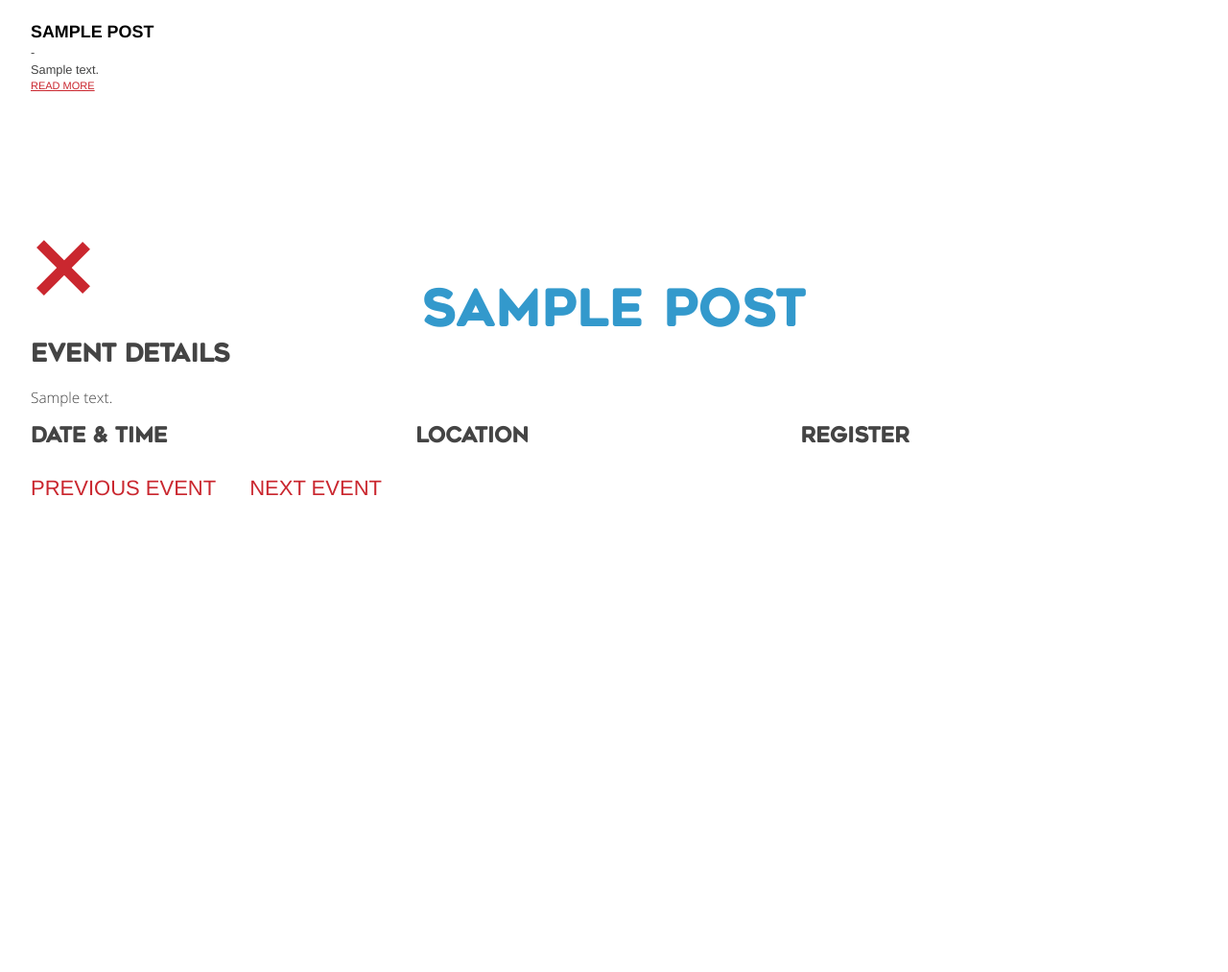
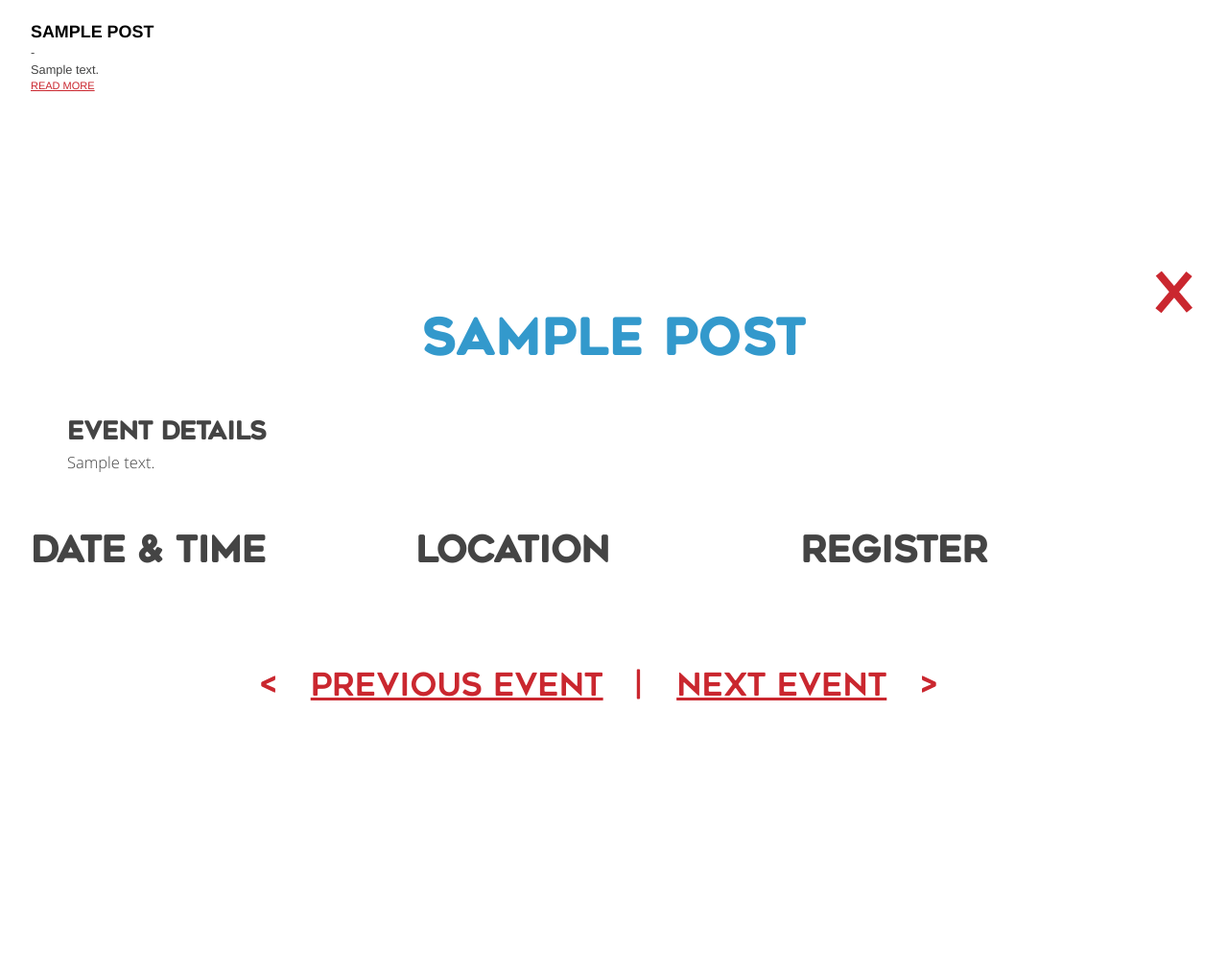
Before and after one commit to teiajamese/wdcep, a WordPress theme: template page.php in a window 1280 px wide. Shown: the part 1676-2689 px from the top of the page at 96% size. Run offline with PHP 8.4 and a stand-in for WordPress, Linux system fonts and the light colour scheme; the site name, menu and one post (Sample post) are stand-ins, and other content is empty; some libraries are stand-ins or nearby versions.

Commit message:
styled events, added arrows

```diff
--- a/content/content-events.php
+++ b/content/content-events.php
@@ -1,5 +1,5 @@
 <div class="slide" data-anchor="all">
-<section id="events">
+	<section id="events">
 
 <?php
 	$args = array(
@@ -70,12 +70,13 @@
 								</div>
 							</div>
 
-							<?php endwhile;?><div id="arrowL">
-    </div>
-    <div id="arrowR">
-    </div>
+							<?php endwhile;?>
+							<div id="arrowL">
+						    </div>
+						    <div id="arrowR">
+						    </div>
 						<?php endif;?>
-					</div>
+					</div><!-- End upcoming -->
 					<div class="past">
 						<h3>Past Events</h3>
 						<?php $args = array(
@@ -85,7 +86,7 @@
 								'relation' => 'AND',
 								array(
 									'key' => 'date',
-									'value' => date("mdY"),
+									'value' => date("m/d/Y"),
 									'compare' => '<'
 									)
 								)
@@ -117,7 +118,6 @@
 						<?php endif;?>
 					</div><!--- End Past Events-->
 				</div><!--- End of Events -->
-
 			</div><!--- End of Wrapper -->
 		</section>
 </div>
--- a/content/content-landing.php
+++ b/content/content-landing.php
@@ -12,8 +12,9 @@
 		?>
 			<section id="landing" style="background-image:url();">
 
-			<div class="landing-hero" data-video="<?php echo get_field('video');?>" style="background-image:url('<?php echo get_field('hero_image')?>')">
-			</div>
+				<div class="landing-hero" data-video="<?php echo get_field('video');?>" style="background-image:url('<?php echo get_field('hero_image')?>')">
+				</div>
+
 			<div class="logo">
 				<a href="<?php echo home_url(); ?>">
 					<!-- svg logo - toddmotto.com/mastering-svg-use-for-a-retina-web-fallbacks-with-png-script -->
@@ -24,9 +25,12 @@
 				<h2><?php echo get_field("headline_text");?></h2>
 				<h3><?php echo get_field("sub_headline_text");?></h3>
 			</div>
+			<?php if(get_field('video')):?>
+
 			<div class="play">
 			<img src="<?php echo get_template_directory_uri() ?>/img/playButton.png" alt="play button">
 			</div>
+			<?php endif; ?>
 			</section>
 			<?php }
 		}
--- a/css/style.css
+++ b/css/style.css
@@ -63,9 +63,11 @@ section#events .events h3 {
   line-height: 1em;
   letter-spacing: 2px;
   text-align: center;
+  padding-top: 66px;
 }
 .event-single .wrapper .event-details {
   overflow: auto;
+  margin: 51px 0 58px 0px;
 }
 .event-single .wrapper .event-details .event-img {
   width: 30%;
@@ -74,6 +76,8 @@ section#events .events h3 {
 .event-single .wrapper .event-details .event-content {
   width: 70%;
   float: left;
+  padding-left: 38px;
+  padding-right: 118px;
 }
 .event-single .wrapper .event-details .event-content h3 {
   font-size: 2vw;
@@ -82,14 +86,22 @@ section#events .events h3 {
   font-family: Geometos;
 }
 .event-single .wrapper .event-details h4 {
-  font-size: 1.7vw;
+  font-size: 3.4em;
   text-transform: uppercase;
   margin: 0;
   font-family: Geometos;
 }
 .event-single .wrapper .event-details p {
-  font-size: 1.4em;
+  font-size: 1.5em;
   font-family: OpenSans_Light;
+  margin: 0;
+}
+.event-single .wrapper .event-details p.time {
+  margin-top: -9px;
+}
+.event-single .wrapper .event-details p.datetime,
+.event-single .wrapper .event-details p.loc {
+  margin-top: -9px;
 }
 .event-single .wrapper .event-details .date,
 .event-single .wrapper .event-details .location,
@@ -97,9 +109,12 @@ section#events .events h3 {
   width: 33%;
   float: left;
 }
+.event-single .wrapper .inter-nav {
+  text-align: center;
+}
 .acf-map {
   width: 100%;
-  height: 400px;
+  height: 429px;
   border: #ccc solid 1px;
   margin: 20px 0;
 }
@@ -338,30 +353,41 @@ nav .whiteLogo {
   margin: 7px 0;
   transition: 0.4s;
 }
+.close {
+  position: absolute;
+  top: 22px;
+  right: 0px;
+}
 .close .bar1 {
-  transform: rotate(-45deg) translate(-6px, 6px);
-  width: 68px;
-  height: 11px;
+  transform: rotate(-50deg) translate(-4px, 4px);
+  width: 50px;
+  height: 8px;
   background-color: #CA272F;
   margin: 7px 0;
   transition: 0.4s;
 }
 .close .bar2 {
-  transform: rotate(45deg) translate(-8px, -8px);
-  width: 68px;
-  height: 11px;
+  transform: rotate(50deg) translate(-7px, -7px);
+  width: 50px;
+  height: 8px;
   background-color: #CA272F;
   margin: 7px 0;
   transition: 0.4s;
 }
-.prev,
-.next {
+.inter-nav p,
+.inter-nav .prev,
+.inter-nav .next {
   text-transform: uppercase;
-  font-size: 2em;
+  font-size: 3em;
+  text-decoration: underline;
   color: #CA272F;
   cursor: pointer;
   display: inline-block;
   margin-right: 32px;
+  font-family: Geometos;
+}
+.inter-nav p {
+  text-decoration: none;
 }
 h2.title {
   color: #3399cc;
--- a/custompost/content-events.php
+++ b/custompost/content-events.php
@@ -34,21 +34,23 @@
 					<div class="event-details">
 						<div class="date">
 							<h4>Date & Time</h4>
-						<?php echo get_field('time');?>
-						<?php echo get_field('date');?>
+							<p class="time"><?php echo get_field('time');?></p>
+							<p class="datetime"><?php echo get_field('date');?></p>
 						</div>
 						<div class="location">
 							<h4>Location</h4>
-					<?php $location = get_field('location');
+							<p class="loc"><?php $location = get_field('location');
 								if( !empty($location) ):
 									$address = explode( "," , $location['address']);
 									echo $address[1].'<br/>'; // street address
 									echo $address[2].','.$address[3]; // city, state zip
 								endif;
 							?>
+							</p>
 						</div>
-
+						<div class="register">
 							<h4>Register</h4>
+						</div>
 					</div>
 					<?php
 
@@ -58,9 +60,21 @@
 							<div class="marker" data-lat="<?php echo $location['lat']; ?>" data-lng="<?php echo $location['lng']; ?>"></div>
 						</div>
 					<?php endif; ?>
-
-					<p class="prev">Previous Event</p>
-					<p class="next">Next Event</p>
+					<div class="inter-nav">
+						<p>&#60;</p>
+						<p class="prev">Previous Event</p><p> | </p>
+						<p class="next">Next Event<span></span></p>
+						<p>&#62;</p>
+					</div>
+					<!-- Br needed to create white space padding/margin breaks plugin -->
+					<br/>
+					<br/>
+					<br/>
+					<br/>
+					<br/>
+					<br/>
+					<br/>
+					<br/>
 				</div>
 			</div>
 		<?php $i = $i+1;?>
--- a/custompost/content-forms.php
+++ b/custompost/content-forms.php
@@ -28,8 +28,8 @@
 					<div class="issue-form-container">
 						<?php echo do_shortcode(get_field('formidable'));?>
 					</div>
-				<p class="prev">Previous Event</p>
-				<p class="next">Next Event</p>
+				<p class="prev">Previous Issue</p>
+				<p class="next">Next Issue</p>
 				</div>
 			</div>
 		<?php endwhile; ?>
--- a/functions.php
+++ b/functions.php
@@ -107,7 +107,7 @@ function html5blank_header_scripts()
         wp_enqueue_script('scrolloverflow'); // Enqueue it!
         wp_register_script('scrollslim', get_template_directory_uri() . '/js/vendors/jquery.slimscroll.min.js', array('jquery'), '1.0.0'); // Custom scripts
         wp_enqueue_script('scrollslim'); // Enqueue it!
-        wp_register_script('fullPage', get_template_directory_uri() . '/js/jquery.fullPage.js', array('jquery'), '1.0.0'); // Custom scripts
+        wp_register_script('fullPage', get_template_directory_uri() . '/js/jquery.fullpage.js', array('jquery'), '1.0.0'); // Custom scripts
         wp_enqueue_script('fullPage'); // Enqueue it!
 
         wp_register_script('mainjs', get_template_directory_uri() . '/js/scripts.js', array('jquery'), '1.0.0');
--- a/header.php
+++ b/header.php
@@ -11,7 +11,7 @@
 		<meta http-equiv="X-UA-Compatible" content="IE=edge,chrome=1">
 		<meta name="viewport" content="width=device-width, initial-scale=1.0">
 		<meta name="description" content="<?php bloginfo('description'); ?>">
-		<link rel="stylesheet" type="text/css" href="<?php echo get_template_directory_uri();?>/css/jquery.fullPage.css" />
+		<link rel="stylesheet" type="text/css" href="<?php echo get_template_directory_uri();?>/css/jquery.fullpage.css" />
 		<script src="http://ajax.googleapis.com/ajax/libs/jquery/1.8.3/jquery.min.js"></script>
 		<script src="http://ajax.googleapis.com/ajax/libs/jqueryui/1.9.1/jquery-ui.min.js"></script>
 <script src="https://maps.googleapis.com/maps/api/js?key=AIzaSyDV2Udu3PiIjH-mkg98Iid-DwOh4KollJY"></script>
@@ -49,7 +49,34 @@
 
 			<!-- header -->
 			<header class="header clear" role="banner">
-
+				<nav class="nav" id="nav2nd">
+					<div class="whiteLogo">
+						<a href="#landingPage"><img src="<?php echo get_template_directory_uri()?>/img/icons/whiteLogo.png"></a>
+					</div>
+						<?php
+						$args = array(
+							'menu' => "main"
+							);
+						wp_nav_menu($args);?>
+				</nav>
+				<div class="mobile-menu">
+				  <div class="bar1"></div>
+				  <div class="bar2"></div>
+				  <div class="bar3"></div>
+				</div>
+				<div class="mobile-menu-close">
+					  <div class="bar1"></div>
+					  <div class="bar2"></div>
+				</div>
+				<div class="mobile-menu-container">
+					<nav class="nav" id="nav2nd">
+						<?php
+						$args = array(
+							'menu' => "main"
+							);
+						wp_nav_menu($args);?>
+					</nav>
+				</div>
 					<!-- logo
 					<div class="logo">
 						<a href="<?php echo home_url(); ?>">
--- a/js/scripts.js
+++ b/js/scripts.js
@@ -77,6 +77,7 @@
 					//stickyNav();
 				}
 			},
+
 			//fixedElements: '#prev, #next',
 		});
 		$('a').on('click',(function(){
--- a/page.php
+++ b/page.php
@@ -1,32 +1,5 @@
 <?php get_header(); ?>
-<nav class="nav" id="nav2nd">
-	<div class="whiteLogo">
-		<a href="#landingPage"><img src="<?php echo get_template_directory_uri()?>/img/icons/whiteLogo.png"></a>
-	</div>
-		<?php
-		$args = array(
-			'menu' => "main"
-			);
-		wp_nav_menu($args);?>
-	</nav>
-<div class="mobile-menu">
-  <div class="bar1"></div>
-  <div class="bar2"></div>
-  <div class="bar3"></div>
-</div>
-<div class="mobile-menu-close">
-	  <div class="bar1"></div>
-	  <div class="bar2"></div>
-	</div>
-<div class="mobile-menu-container">
-	<nav class="nav" id="nav2nd">
-		<?php
-		$args = array(
-			'menu' => "main"
-			);
-		wp_nav_menu($args);?>
-	</nav>
-</div>
+
 <div id="fullpage">
 
 	<?php get_template_part('content/content','landing'); ?>
```
Also changed, not shown: less/event.less (+17 -6 lines), less/global.less (+23 -13 lines), 1 other file. Lines whose indentation alone changed are shown as unchanged.
